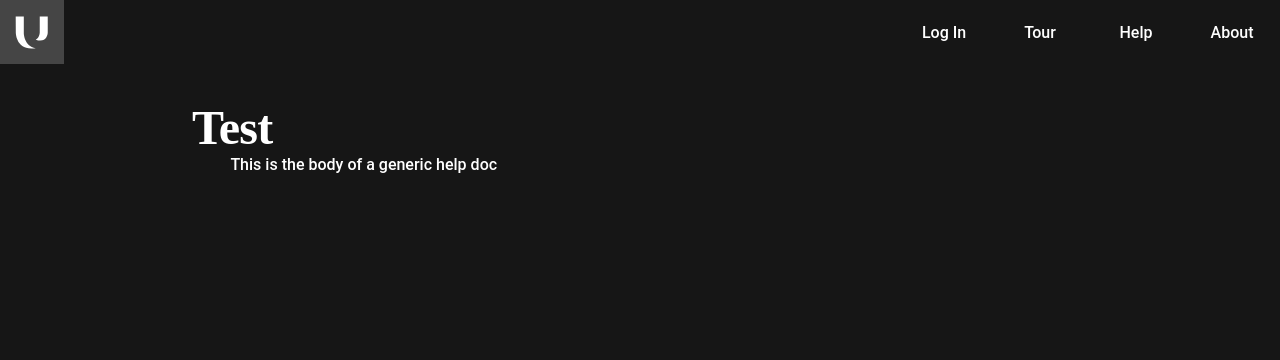
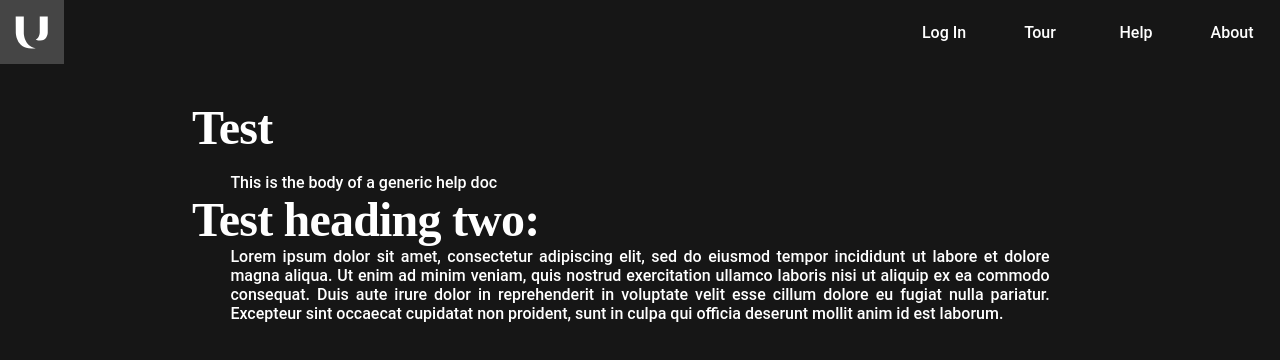
Before and after one commit to Myles-Trevino/WWI-Underground, a Next.js app: page /docs/testdoc in a window 1280 px wide. Shown: the top 360 px of the page. Built offline with nearby package versions, Linux system fonts and the light colour scheme; a web font is replaced by a local one.

Commit message:
more helpdoc styling

```diff
--- a/pages/docs/docs.module.scss
+++ b/pages/docs/docs.module.scss
@@ -3,14 +3,14 @@
 	justify-items: center;
 	align-content: center;
 	width: 100vw;
-	height: var(--page-height);
+	//height: var(--page-height);
 }
 
 .helpDocHeading {
-	margin-left: 15%;
-	font-size: 12em;
+	margin-left: 15%; // 15% here for responsive web design, 18% in the text for indentation
 }
 
 .helpDocText {
-	margin-left: 18%;
+	margin-left: 18%; // text looks bad when it goes from window edge to window edge. let's prevent that.
+	margin-right: 18%;
 }
--- a/pages/docs/testdoc.tsx
+++ b/pages/docs/testdoc.tsx
@@ -9,12 +9,19 @@
 			<title>Test Doc</title>
 		</Head>
 		<Navbar></Navbar>
-		<br></br><br></br>
+		<br/><br/>
 		<div className = {Style.helpDocHeading}>
 			<h1>Test</h1>
 		</div>
+		<br/>
 		<div className = {Style.helpDocText}>
 			<p>This is the body of a generic help doc</p>
 		</div>
+		<div className = {Style.helpDocHeading}>
+			<h1>Test heading two:</h1>
+		</div>
+		<div className = {Style.helpDocText}>
+			<p>Lorem ipsum dolor sit amet, consectetur adipiscing elit, sed do eiusmod tempor incididunt ut labore et dolore magna aliqua. Ut enim ad minim veniam, quis nostrud exercitation ullamco laboris nisi ut aliquip ex ea commodo consequat. Duis aute irure dolor in reprehenderit in voluptate velit esse cillum dolore eu fugiat nulla pariatur. Excepteur sint occaecat cupidatat non proident, sunt in culpa qui officia deserunt mollit anim id est laborum.</p>
+		</div>
 	</>);
 }
--- a/pages/help.tsx
+++ b/pages/help.tsx
@@ -17,7 +17,7 @@
 		<Navbar></Navbar>
 		<div className = {Styles.container}>
 			<h1>Help and Documentation</h1>
-			<br></br>
+			<br/>
 			<p><Link href = "/docs/testdoc">Test Link</Link></p>
 		</div>
 	</>);
```
